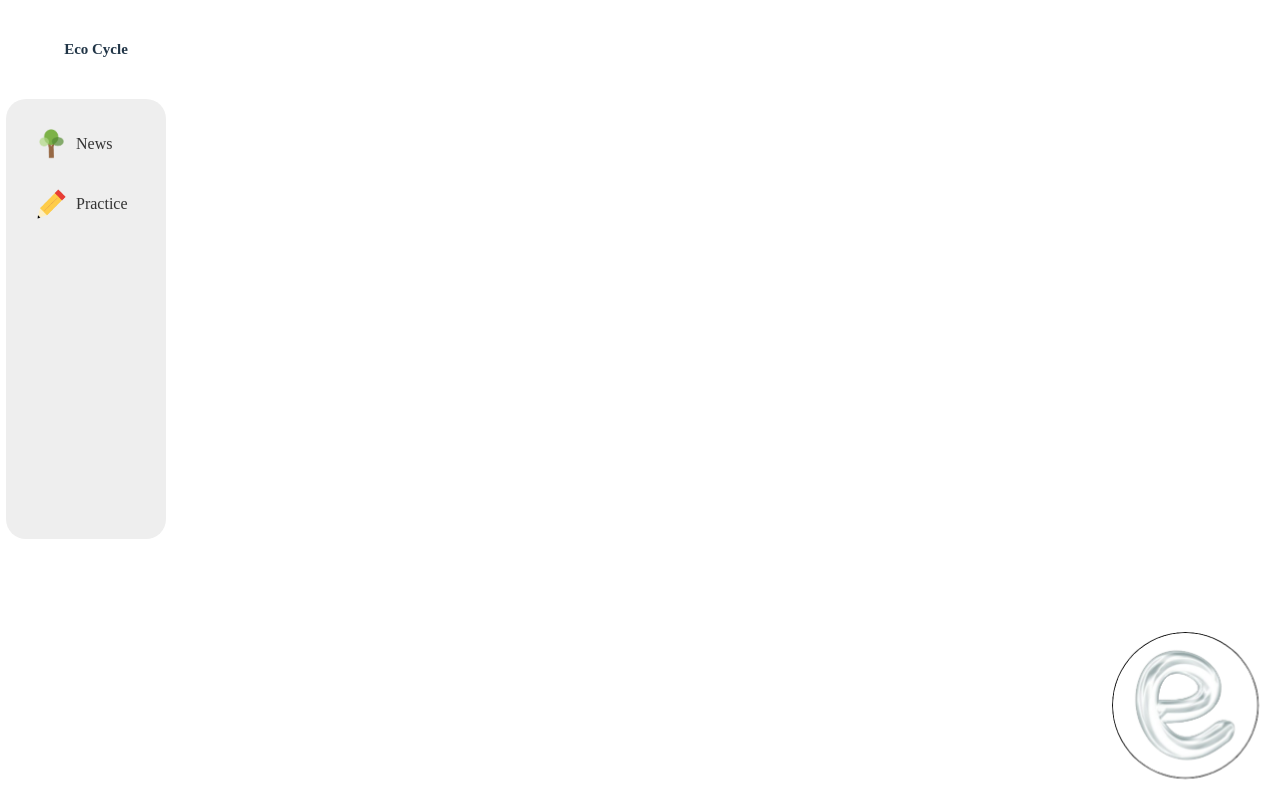
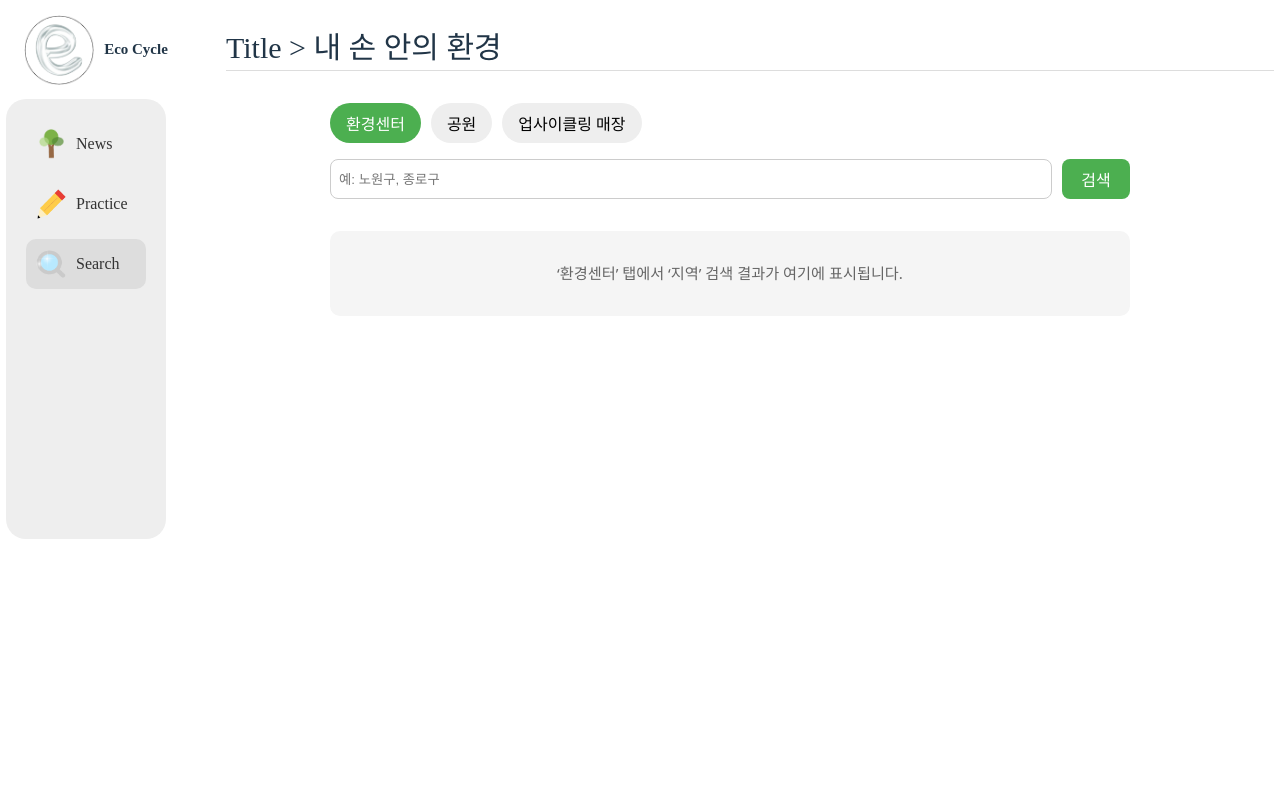
Before and after one commit to breathinssum/ecocycle, a React (Vite) app: page /search in a window 1280 px wide. Built offline with nearby package versions, Linux system fonts and the light colour scheme; a web font is replaced by a local one.

Commit message:
add: new page

```diff
--- a/src/App.tsx
+++ b/src/App.tsx
@@ -6,6 +6,7 @@ import Eco from './pages/eco';
 import Practice from './pages/practice';
 import Hamberger from './components/hamberger';
 import Topbt from './components/mobileH';
+import Search from './pages/search';
 
 const App: React.FC = () => {
   const [isMobile, setIsMobile] = useState<boolean>(window.innerWidth <= 768);
@@ -41,6 +42,7 @@ const App: React.FC = () => {
           <Routes>
             <Route path="/" element={<Eco />} />
             <Route path="/practice" element={<Practice />} />
+            <Route path="/search" element={<Search />} />
           </Routes>
         </div>
       </div>
--- a/src/components/Sidebar.tsx
+++ b/src/components/Sidebar.tsx
@@ -15,6 +15,12 @@ const Sidebar: React.FC = () => {
       >
         <div className='PraImg'></div>Practice
       </NavLink>
+
+      <NavLink to="/search"
+        className={({ isActive }) => isActive ? 'active' : ''}
+      >
+        <div className='SeaImg'></div>Search
+      </NavLink>
     </div>
   );
 };
--- a/src/components/hamberger.tsx
+++ b/src/components/hamberger.tsx
@@ -28,6 +28,11 @@ const Hamberger: React.FC = () => {
 						>
 							<div className='PraImg'></div>Practice
 						</NavLink></li>
+						<li><NavLink to="/search"
+							className={({ isActive }) => isActive ? 'active' : ''}
+						>
+							<div className='SeaImg'></div>Search
+						</NavLink></li>
 					</ul>
 				</nav>
 			)}
--- a/src/components/mobileH.tsx
+++ b/src/components/mobileH.tsx
@@ -11,7 +11,7 @@ const Topbt: React.FC = () => {
 	};
 
 	return (
-		<div className='logo' onClick={scrollToTop}></div>
+		<div className='logo mobile' onClick={scrollToTop}></div>
 	);
 };
 
--- /dev/null
+++ b/src/pages/search.tsx
@@ -0,0 +1,47 @@
+import React, { useState } from 'react';
+import '../styles/search.css';
+import Title from '../components/title';
+
+const Search: React.FC = () => {
+  const [selectedTab, setSelectedTab] = useState('환경센터');
+  const [location, setLocation] = useState('');
+
+  const tabs = ['환경센터', '공원', '업사이클링 매장'];
+
+  return (
+    <>
+      <Title title="내 손 안의 환경" />
+      <div className="search">
+
+        <div className="tab-container">
+          {tabs.map((tab) => (
+            <button
+              key={tab}
+              className={`tab-button ${selectedTab === tab ? 'active' : ''}`}
+              onClick={() => setSelectedTab(tab)}
+            >
+              {tab}
+            </button>
+          ))}
+        </div>
+
+        <div className="search-bar">
+          <input
+            type="text"
+            placeholder="예: 노원구, 종로구"
+            value={location}
+            onChange={(e) => setLocation(e.target.value)}
+          />
+          <button>검색</button>
+        </div>
+
+        <div className="result-placeholder">
+          {/* 여기에 지도나 결과가 들어갈 예정 */}
+          <p>‘{selectedTab}’ 탭에서 ‘{location || '지역'}’ 검색 결과가 여기에 표시됩니다.</p>
+        </div>
+      </div>
+    </>
+  );
+};
+
+export default Search;
--- a/src/styles/mobileH.css
+++ b/src/styles/mobileH.css
@@ -1,4 +1,4 @@
-.logo {
+.logo.mobile {
     position: fixed;
     bottom: 20px;
     right: 20px;
--- /dev/null
+++ b/src/styles/search.css
@@ -0,0 +1,58 @@
+.search {
+  padding: 2rem;
+  max-width: 800px;
+  margin: 0 auto;
+}
+
+.tab-container {
+  display: flex;
+  gap: 10px;
+  margin-bottom: 1rem;
+}
+
+.tab-button {
+  padding: 0.5rem 1rem;
+  background-color: #eee;
+  border: none;
+  border-radius: 20px;
+  cursor: pointer;
+  font-weight: bold;
+  transition: background-color 0.2s;
+}
+
+.tab-button.active {
+  background-color: #4caf50;
+  color: white;
+}
+
+.search-bar {
+  display: flex;
+  gap: 10px;
+  margin-bottom: 2rem;
+}
+
+.search-bar input {
+  flex: 1;
+  padding: 0.5rem;
+  border-radius: 8px;
+  border: 1px solid #ccc;
+}
+
+.search-bar button {
+  padding: 0.5rem 1.2rem;
+  background-color: #4caf50;
+  color: white;
+  border: none;
+  border-radius: 8px;
+  cursor: pointer;
+  font-weight: bold;
+}
+
+.result-placeholder {
+  background-color: #f5f5f5;
+  padding: 1rem;
+  border-radius: 10px;
+  text-align: center;
+  color: #666;
+  font-size: 0.95rem;
+}
--- a/src/styles/sidebar.css
+++ b/src/styles/sidebar.css
@@ -39,6 +39,11 @@ body {
 	height: 30px;
 	background: url(../../public/img/pen.png) center / contain no-repeat;
 }
+.SeaImg {
+	width: 30px;
+	height: 30px;
+	background: url(../../public/img/search.png) center / contain no-repeat;
+}
 
 
 .sidebar a:hover {
```
Also changed, not shown: public/img/search.png (added).
